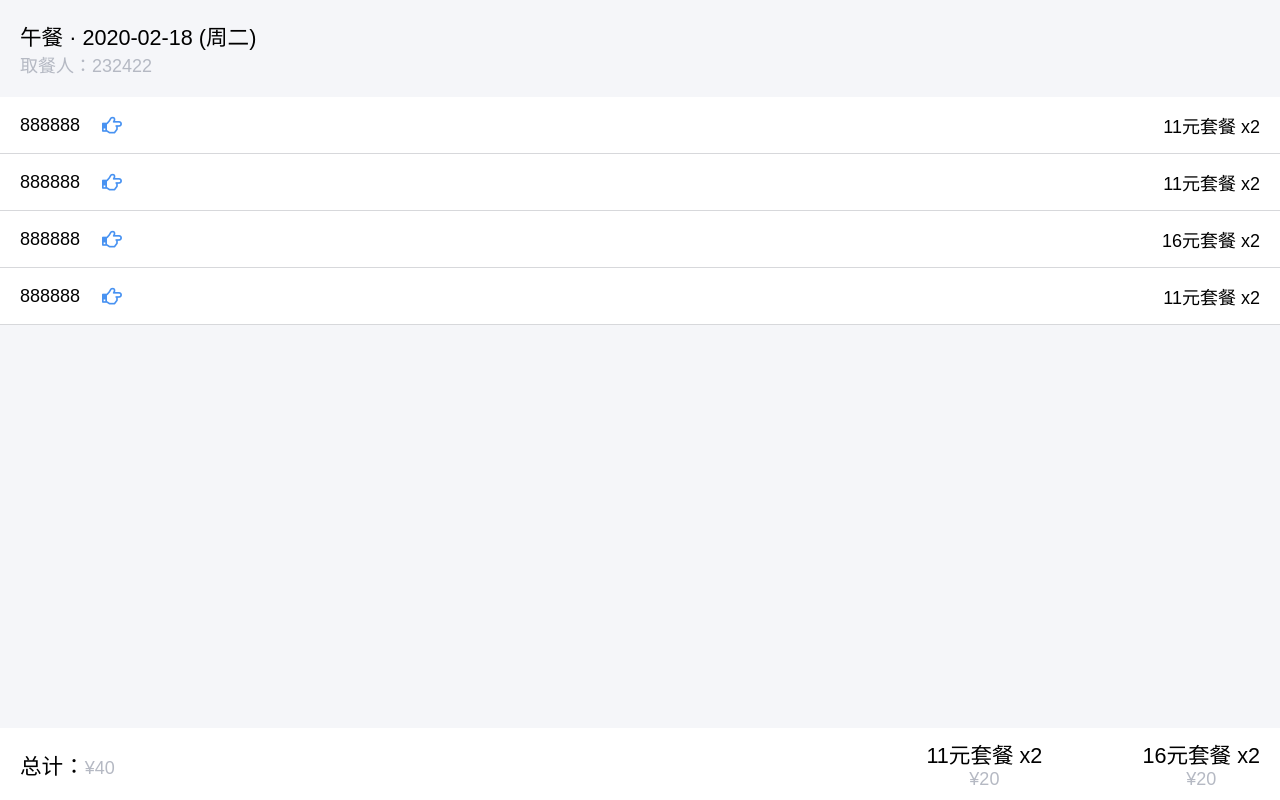
After one commit to lgtian/OrderFoodAssistant, a Flask app: page /order_detail in a window 1280 px wide. The commit adds this page. Run offline with Flask 2, Linux system fonts and the light colour scheme.

Commit message:
add statistics-all.html,order-detail.html

```diff
--- a/app.py
+++ b/app.py
@@ -10,7 +10,47 @@ app.secret_key = '6789023yhfkjasd234'
 
 @app.route('/statistics', methods=['GET', 'POST'])
 def statistics():
-    return render_template('statistics.html')
+    activity_list = [{
+            "deliveryman": '232422',
+            "activityType": "午餐",
+            "activitySubType": "11元套餐",
+            "date": "2020-02-18 (周二)",
+            "total": "10",
+            "summary": "11元晚餐 x12份，16元晚餐 x12份"
+        },
+        {
+            "activityId": 11,
+            "activityType": "午餐",
+            "activitySubType": "11元套餐",
+            "date": "2020-02-18 (周二)",
+            "total": "10",
+            "summary": "11元晚餐 x12份，16元晚餐 x12份"
+        }
+    ]
+    return render_template('statistics.html', activity_list=activity_list)
+
+
+@app.route('/statistics_all', methods=['GET', 'POST'])
+def statistics_all():
+    activity_list = [{
+            "deliveryman": '232422',
+            "activityType": "午餐",
+            "activitySubType": "11元套餐",
+            "date": "2020-02-18 (周二)",
+            "total": "10",
+            "summary": "11元晚餐 x12份，16元晚餐 x12份"
+        },
+        {
+            "deliveryman": '2842402',
+            "activityId": 11,
+            "activityType": "午餐",
+            "activitySubType": "11元套餐",
+            "date": "2020-02-18 (周二)",
+            "total": "10",
+            "summary": "11元晚餐 x12份，16元晚餐 x12份"
+        }
+    ]
+    return render_template('statistics-all.html', activity_list=activity_list)
 
 
 @app.route('/order', methods=['GET', 'POST'])
@@ -82,6 +122,45 @@ def order():
         }
     ]
     return render_template('order.html', activity_list=activity_list, order_this_week=True)
+
+
+@app.route('/order_detail', methods=['GET', 'POST'])
+def order_detail():
+    activity = {
+        "activityType": "午餐",
+        "date": "2020-02-18 (周二)",
+        "deliveryman": '232422',
+        "totalPrice": '40',
+        "summaryList": [
+            {
+                "totalPrice": '20',
+                "desc": '11元套餐 x2'
+            },
+            {
+                "totalPrice": '20',
+                "desc": '16元套餐 x2'
+            }
+        ],
+        "memberList": [{
+                "employeeId": "888888",
+                "summary": "11元套餐 x2"
+            },
+            {
+                "employeeId": "888888",
+                "summary": "11元套餐 x2"
+            },
+            {
+                "employeeId": "888888",
+                "summary": "16元套餐 x2"
+            },
+            {
+                "employeeId": "888888",
+                "summary": "11元套餐 x2"
+            }
+        ]
+    }
+
+    return render_template('order-detail.html', activity=activity)
 
 
 # LOGIN BY COOKIE
--- /dev/null
+++ b/static/order/order-detail.css
@@ -0,0 +1,40 @@
+.view-order-detail {
+    background-color: #F5F6F9;
+    height: 100%;
+}
+
+.view-order-detail .activity-title {
+    padding: 20px;
+    font-size: 1.2rem;
+}
+
+.view-order-detail .activity-title .deliveryman {
+    color: #B5B9C3;
+    font-size: 1rem;
+}
+
+.view-order-detail .member-list {
+    height: 60%;
+    overflow: scroll;
+}
+
+.view-order-detail .member_item {
+    border-bottom: 1px solid #d7d8db;
+    padding: 15px 20px;
+    background-color: #ffffff;
+}
+
+.view-order-detail .bottom-bar-statistic {
+    position: fixed;
+    bottom: 0;
+    width: 100%;
+    background-color: #ffffff;
+    font-size: 1.2rem;
+    padding: 10px 20px;
+}
+
+.bottom-bar-statistic .total-price {
+    text-align: center;
+    color: #B5B9C3;
+    font-size: 1rem;
+}
--- a/static/order/order.css
+++ b/static/order/order.css
@@ -41,7 +41,6 @@ body {
 
 .activity-list {
     overflow: scroll;
-    height: 70%;
 }
 
 .activity_item {
--- a/templates/base.html
+++ b/templates/base.html
@@ -11,7 +11,9 @@
         <meta http-equiv="pragma" content="no-cache">
         <meta name="format-detection" content="telephone=no">
         <link rel="shortcut icon" href="{{ url_for('static', filename='base/favicon.ico') }}">
-        <title>订餐助手</title>
+        {% block title %}
+            <title>订餐助手</title>
+        {% endblock %}
         <link rel="stylesheet" type="text/css" href="{{ url_for('static', filename='base/base.css') }}">
     {% endblock %}
 </head>
@@ -19,6 +21,6 @@
 <div class="main-view">
     {% block page_content %}{% endblock %}
 </div>
-{% block page_cscript %}{% endblock %}
+{% block page_script %}{% endblock %}
 </body>
 <html>
--- /dev/null
+++ b/templates/order-detail.html
@@ -0,0 +1,53 @@
+{% extends "base.html" %}
+
+{% block head %}
+    {{ super() }}
+    {% block title %}
+        <title>订单详情</title>
+    {% endblock %}
+    <link rel="stylesheet" type="text/css" href="{{ url_for('static', filename='order/order-detail.css') }}">
+{% endblock %}
+
+{% block page_content %}
+<div class="view-order-detail">
+    <div class="activity-title">
+        {{ activity.activityType }} · {{ activity.date }}
+        <div class="deliveryman">
+            {% if activity.deliveryman %}
+                取餐人：{{ activity.deliveryman }}
+            {% else %}
+                未指定取餐人
+            {% endif %}
+        </div>
+    </div>
+
+    <div class="member-list">
+        {% for member in activity.memberList %}
+            <div class="member_item flex flex-y-center flex-x-between">
+                <div class="member_id flex flex-y-center">
+                    {{ member.employeeId }}
+                    <img style="margin-left: 20px" src="{{ url_for('static', filename='order/assign.png') }}">
+                </div>
+                <div>{{ member.summary }}</div>
+            </div>
+        {% endfor %}
+    </div>
+
+    <div class="bottom-bar-statistic flex flex-y-center flex-x-between">
+        <div>
+            总计：<span class="total-price">¥{{ activity.totalPrice }}</span>
+        </div>
+        <div class="flex flex-x-between">
+            <div>
+                <div>{{ activity.summaryList[0].desc }}</div>
+                <div class="total-price">¥{{ activity.summaryList[0].totalPrice }}</div>
+            </div>
+            <div style="margin-left: 100px">
+                <div>{{ activity.summaryList[1].desc }}</div>
+                <div class="total-price">¥{{ activity.summaryList[1].totalPrice }}</div>
+            </div>
+        </div>
+    </div>
+
+</div>
+{% endblock %}
```
Also changed, not shown: static/statistics/statistics.css (+25 -0 lines), templates/statistics-all.html (added, +26 -0 lines), templates/statistics.html (+51 -1 lines), static/order/assign.png (added).
